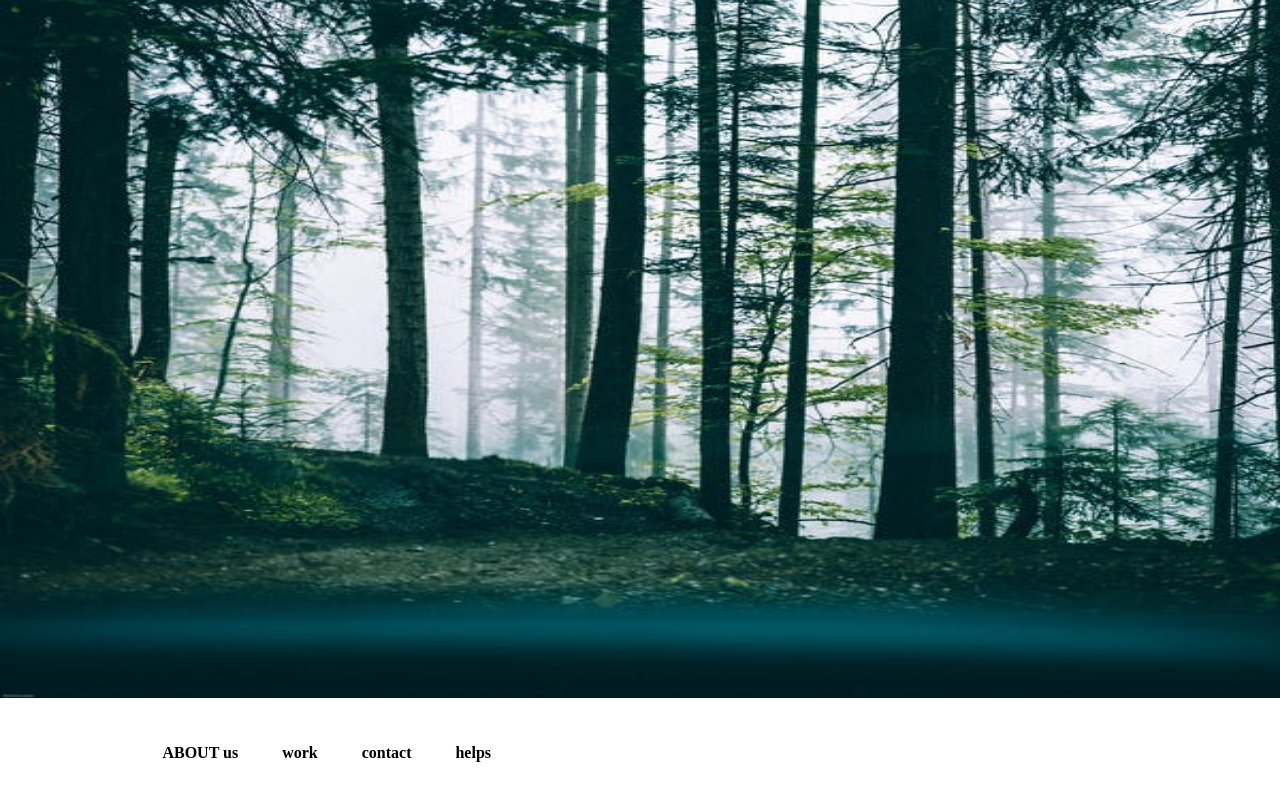
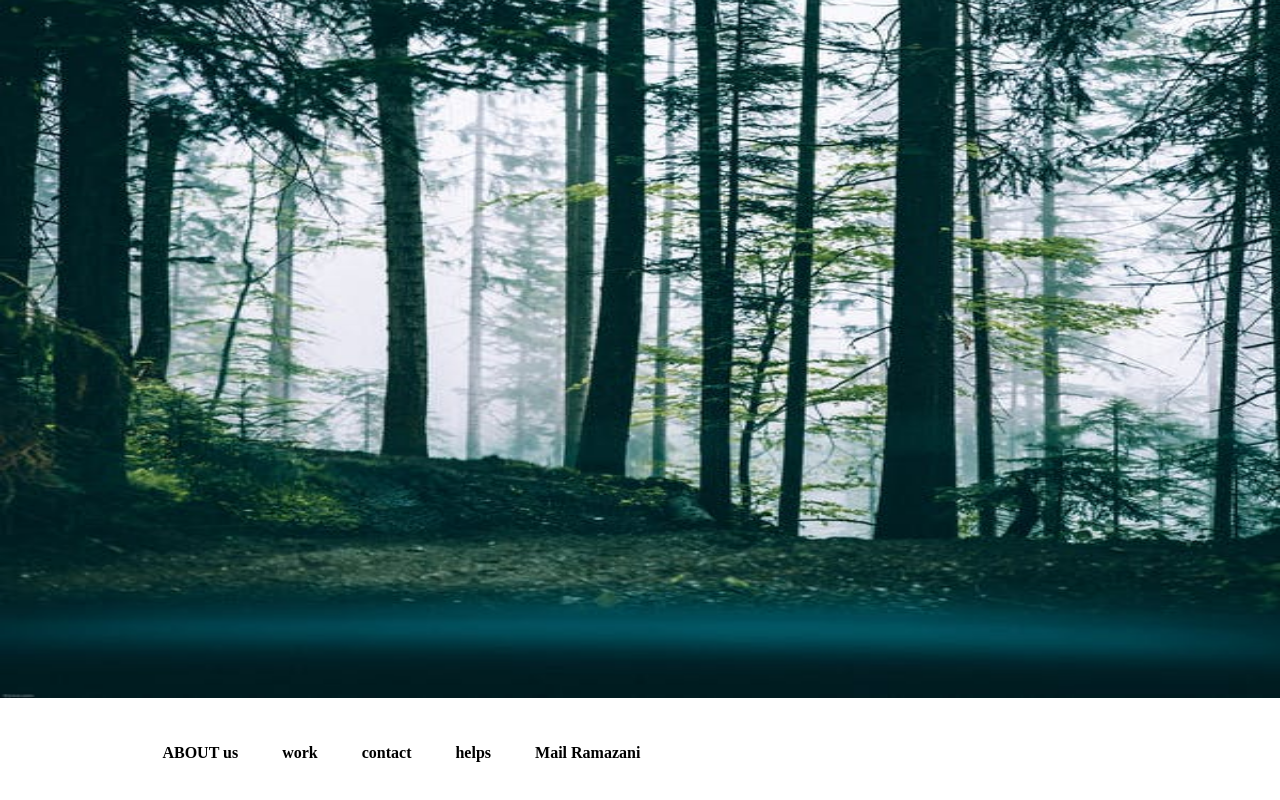
Before and after one commit to igiranezareive2021/my-first-website, a plain HTML site: page index.html in a window 1280 px wide. Shown: the part 532-1332 px from the top of the page. Drawn offline with Linux system fonts and the light colour scheme.

Commit message:
Added mail Rama

```diff
--- a/index.html
+++ b/index.html
@@ -29,6 +29,7 @@
                 <li> <a href="# "> work</a> </li>
                 <li> <a href="# ">contact</a> </li>
                 <li> <a href="# ">helps</a> </li>
+                <li><a href="mailto:ramazanimwemedi234@gmail.com">Mail Ramazani</a></li>
             </ul>
         </nav>
     </div>
```
